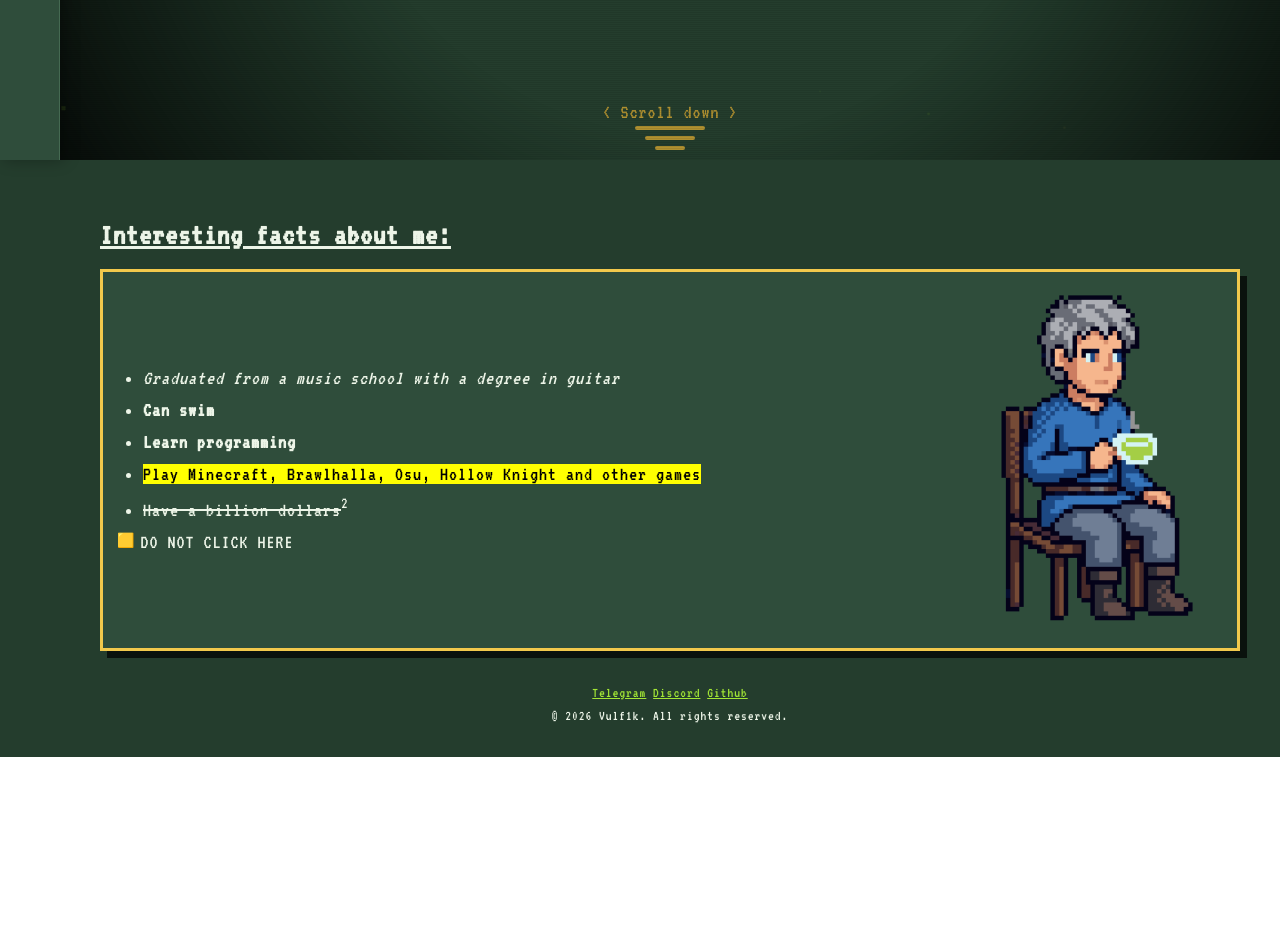
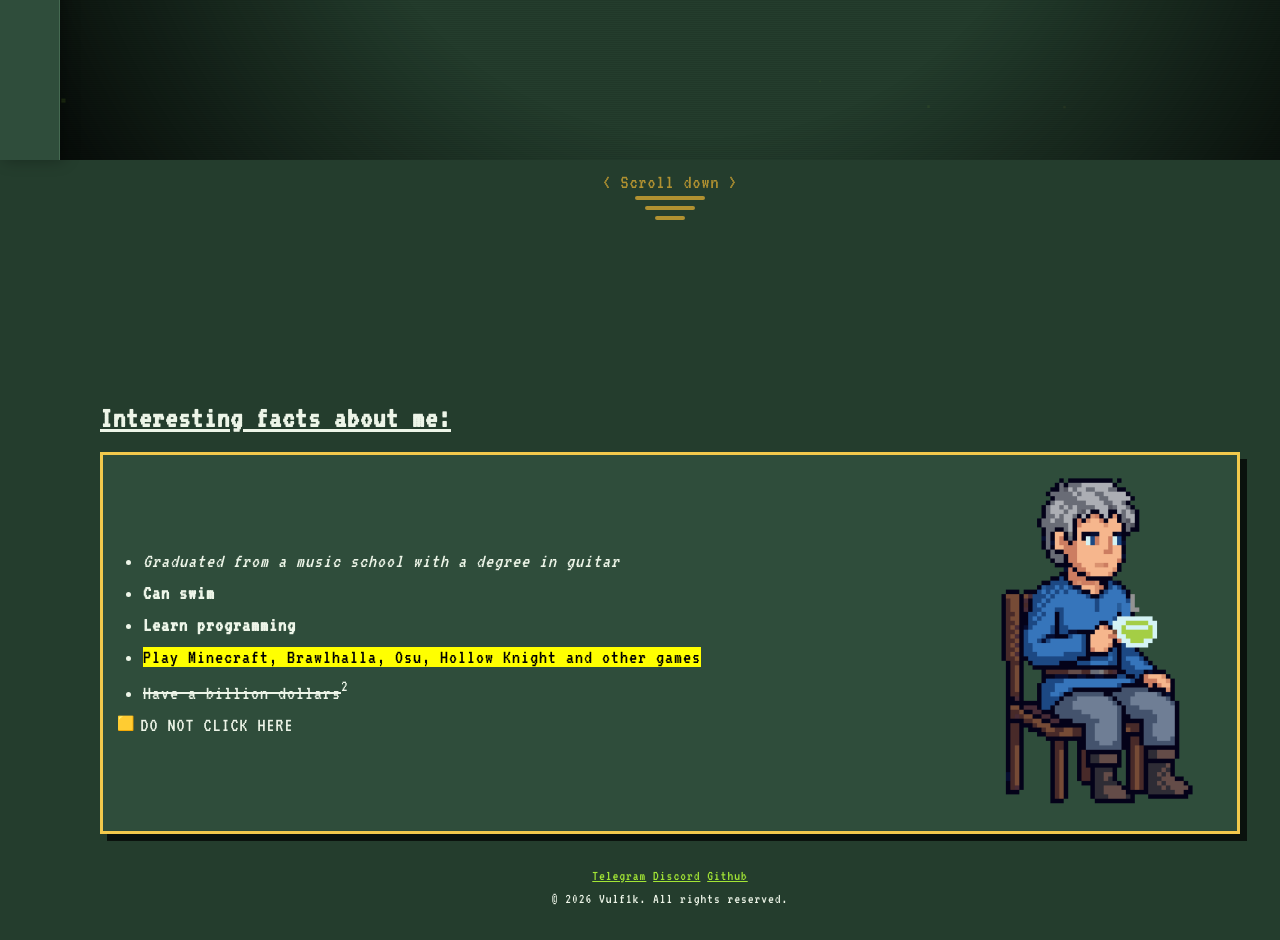
Before and after one commit to Vulf1k/vulf1k.github.io, a plain HTML site: page index.html in a window 1280 px wide. Shown: the part 640-1580 px from the top of the page. Before the commit the page ends 1397 px from the top, so only its background shows below. Drawn offline with Linux system fonts and the light colour scheme.

Commit message:
style: content offset

```diff
--- a/css/style.css
+++ b/css/style.css
@@ -56,6 +56,7 @@ article {
     position: relative;
     width: 100%;
     height: 100%;
+    padding-top: 15% !important;
 }
 
 .parallax {
@@ -109,7 +110,7 @@ article {
     flex-direction: column;
     align-items: center;
     position: relative;
-    bottom: 40px;
+    bottom: -30px;
     height: 50px;
 }
 
```
Also changed, not shown: index.html (+1 -2 lines).
